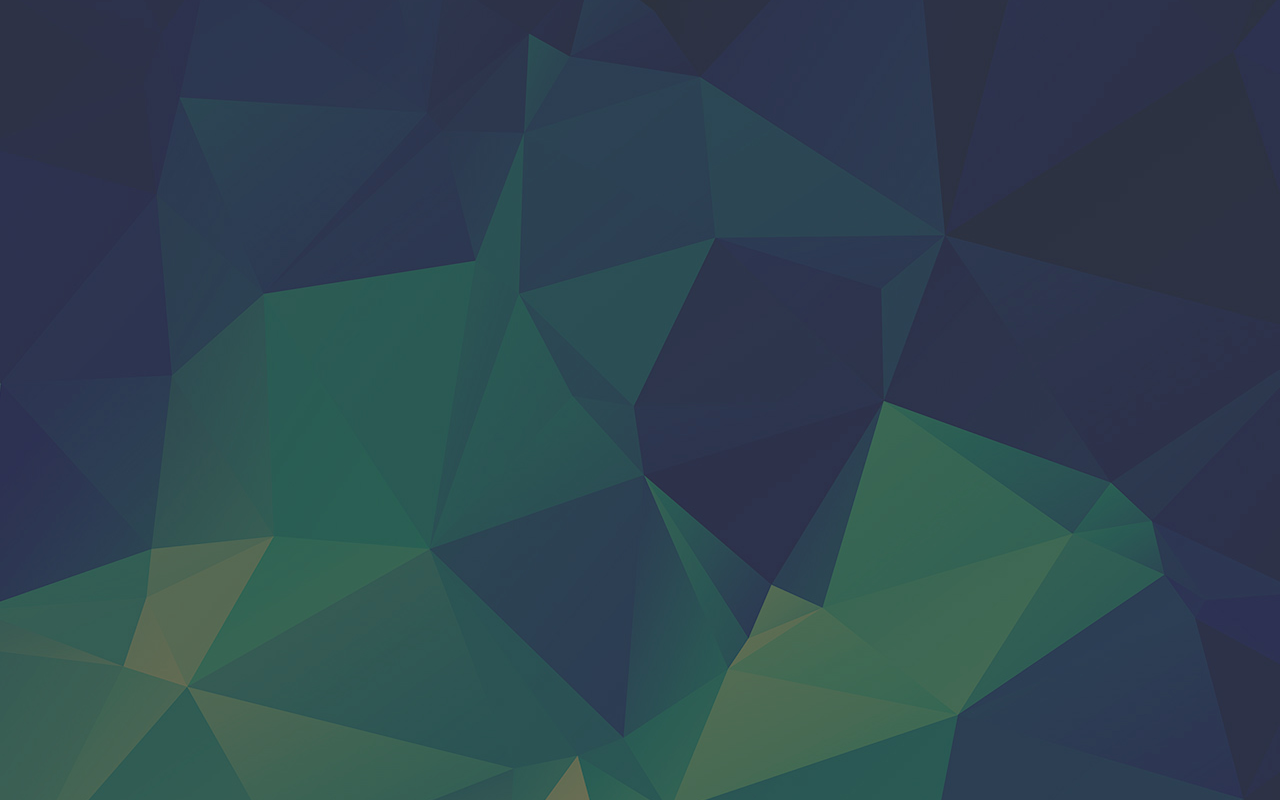
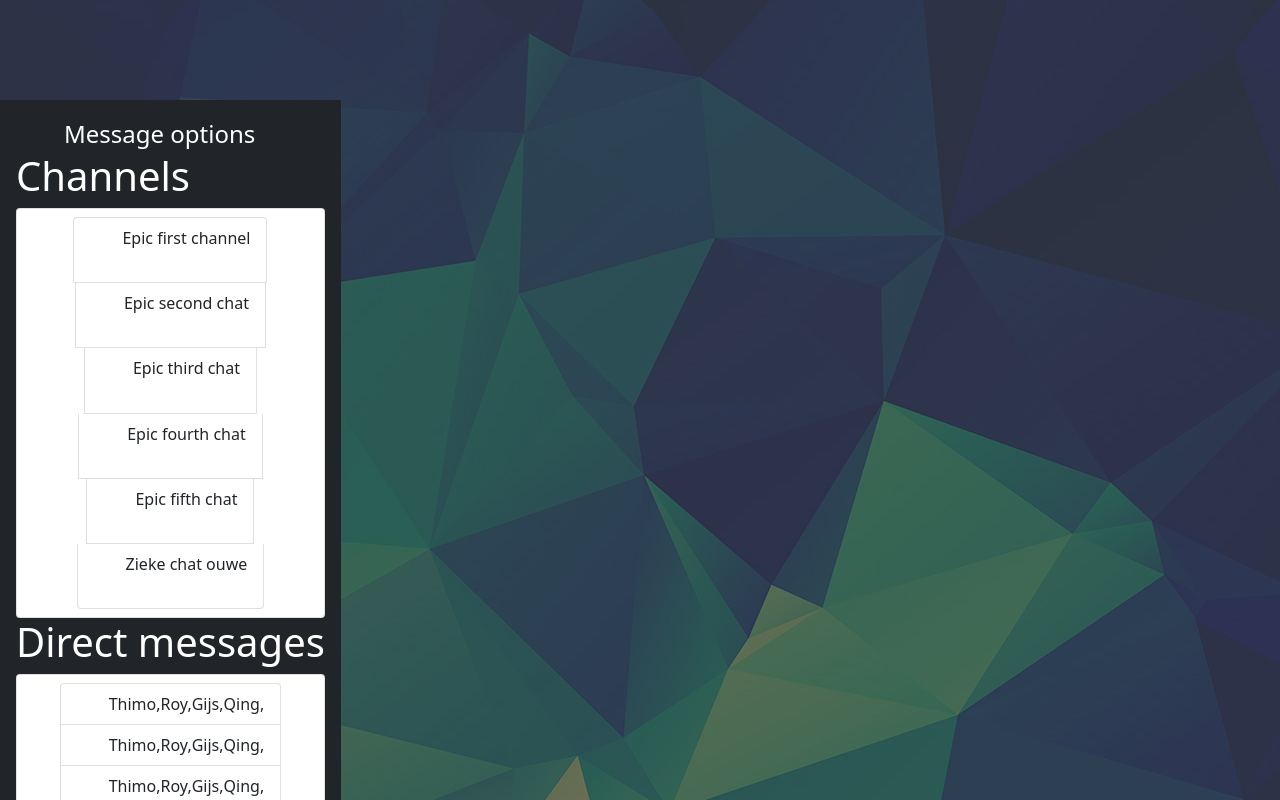
Before and after one commit to rbakker96/transcendence, a React (Create React App) app in the folder React/: page /messageLandingPage in a window 1280 px wide. Shown: the top 800 px of the page. Built offline with nearby package versions, Linux system fonts and the light colour scheme.

Commit message:
Merge two parts

```diff
--- a/React/src/App.tsx
+++ b/React/src/App.tsx
@@ -2,7 +2,8 @@ import React from 'react';
 import { BrowserRouter, Route } from "react-router-dom";
 import Register from "./components/users/Register";
 import Login from "./components/users/Login";
-import Message from "./components/message/messagelandingpage"
+import MessageLandingPage from "./components/message/messagelandingpage"
+import Message from "./components/message/message";
 import './App.css';
 
 function App() {
@@ -16,8 +17,8 @@ function App() {
               <Route path={'/register'} component={Register}  />
 
               {/*<Route path={'/profile'} component={Profile}  />*/}
-			  <Route path={'/message'} component={Message}  />
-
+			  <Route path={'/messageLandingPage'} component={MessageLandingPage}  />
+              <Route path={'/messageLandingPage/message'} component={Message}/>
           </main>
         </BrowserRouter>
       </div>
--- /dev/null
+++ b/React/src/components/message/message.tsx
@@ -0,0 +1,37 @@
+import {Component} from "react";
+
+function message(props: number)
+{
+
+}
+class Message extends Component{
+    constructor(props : number)
+    {
+        super(props);
+        this.handleMessage = this.handleMessage.bind(this);
+        this.setState({isLoggedIn: false});
+    }
+
+    handleMessage() {
+        this.setState({isLoggedIn: true});
+    }
+
+    dummyRender()
+    {
+        return <div> test data</div>;
+    };
+    // channel id should be passed as a parameter
+    render()
+    {
+        // @ts-ignore
+        const isActive = this.state.isLoggedIn;
+        let chatToRender;
+        if (isActive)
+            chatToRender = this.dummyRender();
+        return (<div>
+            {chatToRender};
+        </div>);
+    }
+}
+
+export default Message
--- a/React/src/components/message/messagelandingpage.tsx
+++ b/React/src/components/message/messagelandingpage.tsx
@@ -1,13 +1,15 @@
 import React, { Component } from "react";
 import classes from "./stylesheets/Channel.module.css";
 import './stylesheets/messagelandingpage.css';
+import {Link, Route} from "react-router-dom";
+import {useHistory} from 'react-router-dom';
+import Message from "./message";
 
-
-
-
-
-class messagelandingpage extends Component{
-
+class MessageLandingPage extends Component{
+    constructor(props : any){ // change later{
+    super(props);
+    this.state = false;
+    }
     DummyData = [
         {
             channelID: 1,
@@ -87,12 +89,11 @@ class messagelandingpage extends Component{
     ]
 
     renderChannels(){
-        // hier moet de channel informatie gepast worden zodat het in een loop kan gebeure
         return (
             <ul className="list-group lijst">
                 <li className="list-group-item d-flex justify-content-between align-items-center">
                     {this.DummyData.map(item=>(
-                        <div className="list-group-item d-flex justify-content-between align-items-center">
+                        <div onClick={(e) => GoToMessage(item.channelID, e)} className="list-group-item d-flex justify-content-between align-items-center">
                         <ul>
                             <li key={2}>{item.Name}</li>
                             <span className="badge badge-primary badge-pill">2</span>
@@ -109,11 +110,11 @@ class messagelandingpage extends Component{
             <ul className="list-group lijst">
                 <li className="list-group-item d-flex justify-content-between align-items-center">
                     {this.DummyDirectMessage.map(item=>(
-                        <div className="list-group-item d-flex justify-content-between align-items-center">
+                        <div onClick={(e) => GoToMessage(item.channelID, e)} className="list-group-item d-flex justify-content-between align-items-center">
                             <ul className={classes.directMessage}>
                                 {item.participants.map(participants=>(
                                     <div>
-                                    <li key={2}>{participants}</li>
+                                    <li key={2}>{participants},</li>
                                     </div>))}
                             </ul>
                         </div>
@@ -134,13 +135,13 @@ class messagelandingpage extends Component{
               </a>
                 <ul className="nav nav-pills flex-column mb-auto">
                   <li className="nav-item">
-                    <a href="http://localhost:8080/" className="nav-link active" aria-current="page"> <svg className="bi me-2" width="16" height="16"></svg>Channels</a>
+                    <h1> Channels</h1>
                       <div>
                           {this.renderChannels()}
                       </div>
                   </li>
                   <li>
-                    <a href="http://localhost:8080/" className="nav-link text-white"><svg className="bi me-2" width="16" height="16"></svg>Direct messages</a>
+                    <h1> Direct messages</h1>
                         <div>
                             {this.renderDirectMessage()}
                         </div>
@@ -154,4 +155,4 @@ class messagelandingpage extends Component{
 }
 
 
-export default messagelandingpage
+export default MessageLandingPage
```
